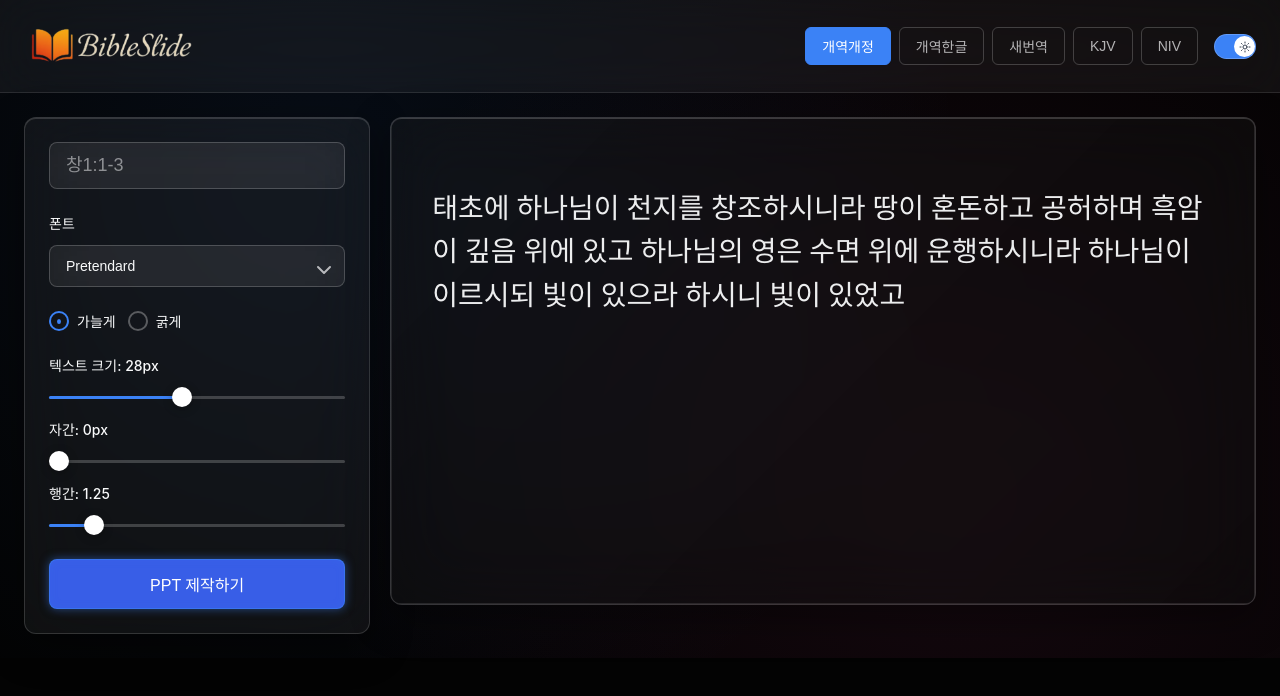
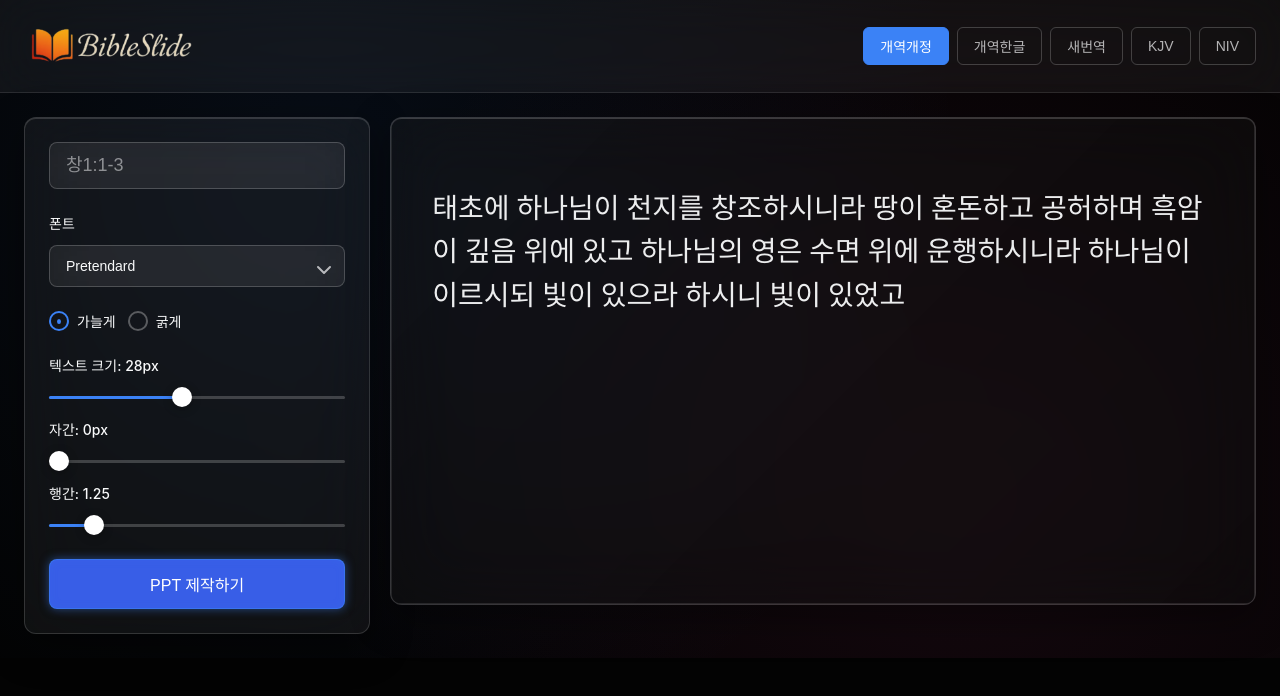
Before and after one commit to kangdy25/BibleSlide, a React (Vite) app: page / in a window 1280 px wide. Shown: the top 696 px of the page. Built offline with nearby package versions, Linux system fonts and the light colour scheme; a web font is replaced by a local one.

Commit message:
✨ [Feat] 다크모드 UI 제거

```diff
--- a/src/contexts/UserSettingsContext.tsx
+++ b/src/contexts/UserSettingsContext.tsx
@@ -9,7 +9,6 @@ interface UserSettings {
   textSize: number;
   letterSpacing: number;
   lineHeight: number;
-  isDarkMode: boolean;
 }
 
 interface UserSettingsContextType {
@@ -32,7 +31,6 @@ export const UserSettingsProvider = ({ children }: UserSettingsProviderProps) =>
     textSize: 28,
     letterSpacing: 0,
     lineHeight: 1.25,
-    isDarkMode: true,
   });
 
   const value = useMemo(() => ({ settings, setSettings }), [settings]);
--- a/src/ui/Header.tsx
+++ b/src/ui/Header.tsx
@@ -1,7 +1,5 @@
 import styles from './Header.module.css';
 import * as ToggleGroup from '@radix-ui/react-toggle-group';
-import * as Switch from '@radix-ui/react-switch';
-import { Moon, Sun } from 'lucide-react';
 import useUserSettings from '../contexts/useUserSettings';
 import { BIBLE_VERSIONS, BibleVersion } from '../../app/main/constant/bible';
 
@@ -31,23 +29,6 @@ const Header = () => {
               </ToggleGroup.Item>
             ))}
           </ToggleGroup.Root>
-
-          <div className={styles.switchContainer}>
-            <Switch.Root
-              className={styles.switchRoot}
-              checked={settings.isDarkMode}
-              onCheckedChange={(checked) => setSettings((prev) => ({ ...prev, isDarkMode: checked }))}
-              aria-label="다크 모드 전환"
-            >
-              <Switch.Thumb className={styles.switchThumb}>
-                {settings.isDarkMode ? (
-                  <Sun className={styles.switchIcon} />
-                ) : (
-                  <Moon className={styles.switchIcon} />
-                )}
-              </Switch.Thumb>
-            </Switch.Root>
-          </div>
         </div>
       </div>
     </header>
```
